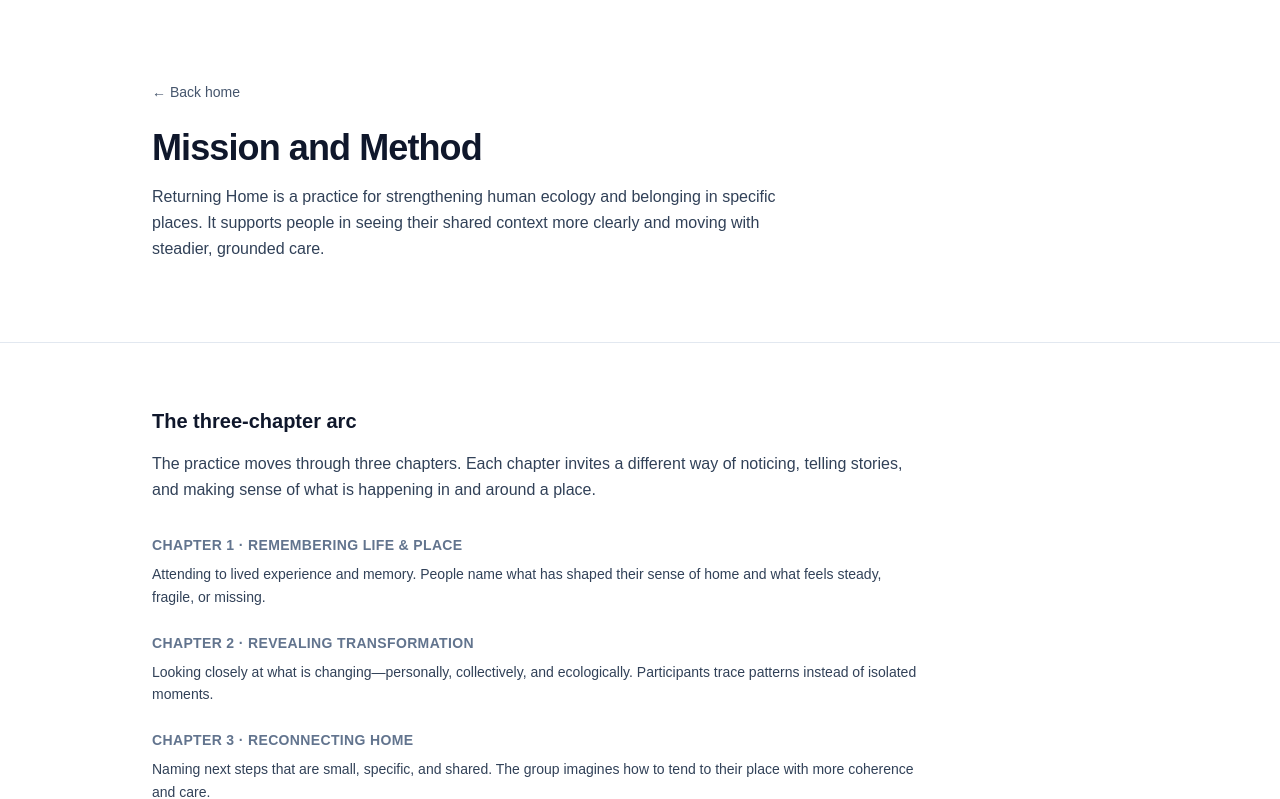
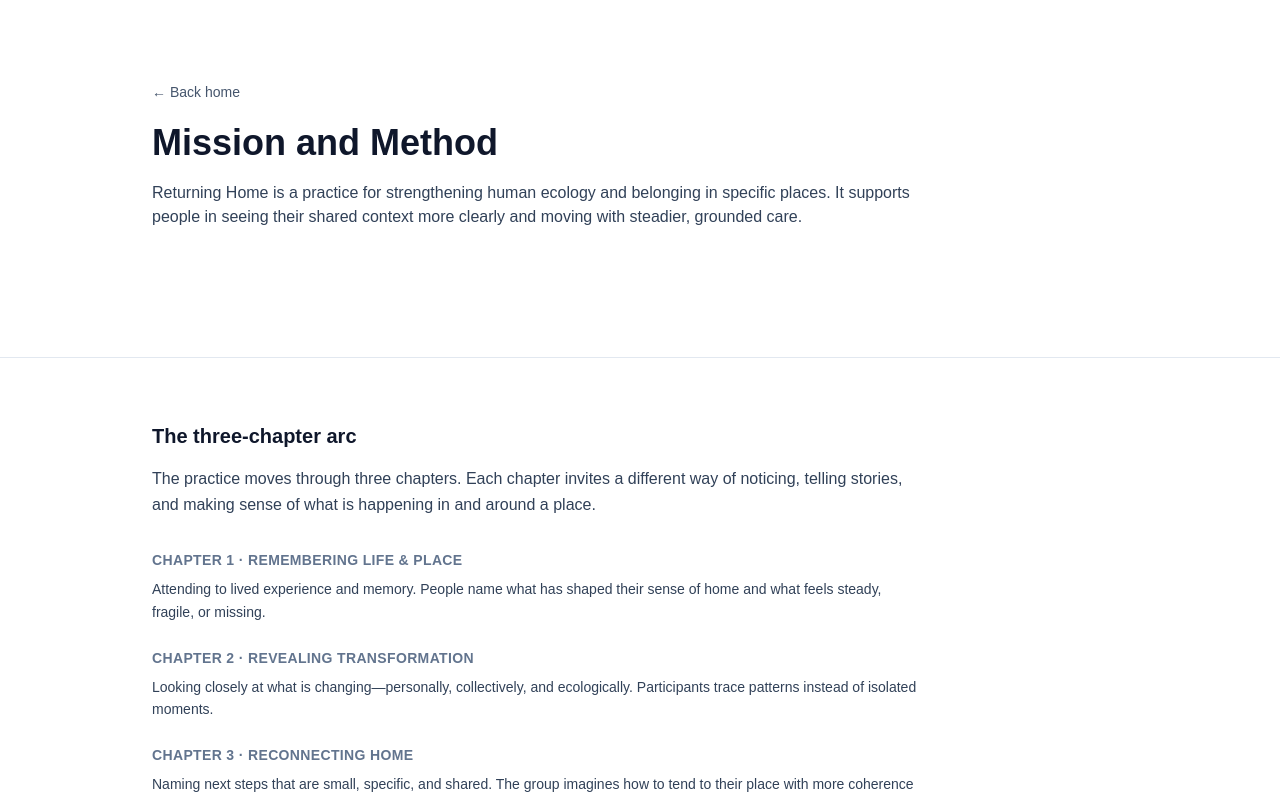
Before and after one commit to Benja-Ross/returning-home-landing, a Next.js app: page /mission-and-method in a window 1280 px wide. Shown: the top 799 px of the page. Built offline with nearby package versions, Linux system fonts and the light colour scheme.

Commit message:
refactor PageLayout component to use a separate PageHeader for improved structure and readability

```diff
--- a/src/components/layout/PageLayout.tsx
+++ b/src/components/layout/PageLayout.tsx
@@ -1,20 +1,41 @@
+import type { ReactNode } from "react";
 import Link from "next/link";
+
+function PageHeader(props: { eyebrow?: string; title?: string; subtitle?: string }) {
+  return (
+    <header className="max-w-3xl mb-12">
+      {props.eyebrow && (
+        <p className="text-sm tracking-wide text-slate-500">{props.eyebrow}</p>
+      )}
+      {props.title && (
+        <h1 className="mt-4 text-3xl font-semibold leading-tight text-slate-900 sm:text-4xl">
+          {props.title}
+        </h1>
+      )}
+      {props.subtitle && (
+        <p className="mt-4 max-w-3xl text-base text-slate-700">
+          {props.subtitle}
+        </p>
+      )}
+    </header>
+  );
+}
 
 export function PageLayout(props: {
   title?: string;
   subtitle?: string;
-  children: React.ReactNode;
+  children: ReactNode;
   backHref?: string;
   backLabel?: string;
 }) {
-  const hasHeader = props.backHref ?? props.title;
+  const hasHeader = Boolean(props.backHref || props.title);
 
   return (
     <main className="min-h-screen bg-white text-slate-900">
       {hasHeader && (
         <div className="mx-auto max-w-5xl px-6 py-16 sm:py-20">
           {props.backHref && (
-            <div className="mb-6">
+            <div className="mb-4">
               <Link
                 href={props.backHref}
                 className="text-sm text-slate-600 hover:text-slate-900"
@@ -24,16 +45,7 @@ export function PageLayout(props: {
             </div>
           )}
           {props.title && (
-            <header className="max-w-2xl">
-              <h1 className="text-3xl font-semibold tracking-tight text-slate-900 sm:text-4xl">
-                {props.title}
-              </h1>
-              {props.subtitle && (
-                <p className="mt-4 text-base leading-relaxed text-slate-700">
-                  {props.subtitle}
-                </p>
-              )}
-            </header>
+            <PageHeader title={props.title} subtitle={props.subtitle} />
           )}
         </div>
       )}
```
